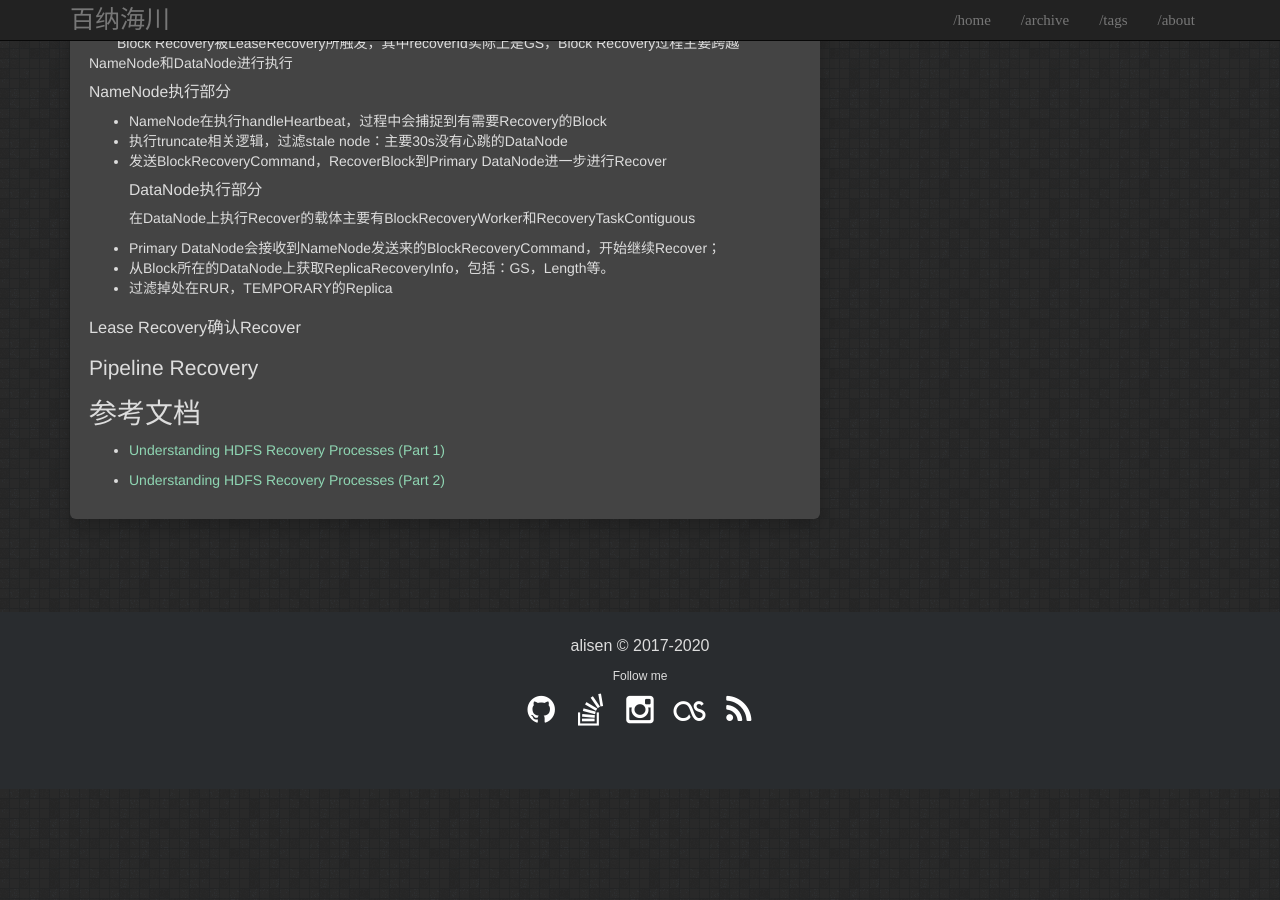
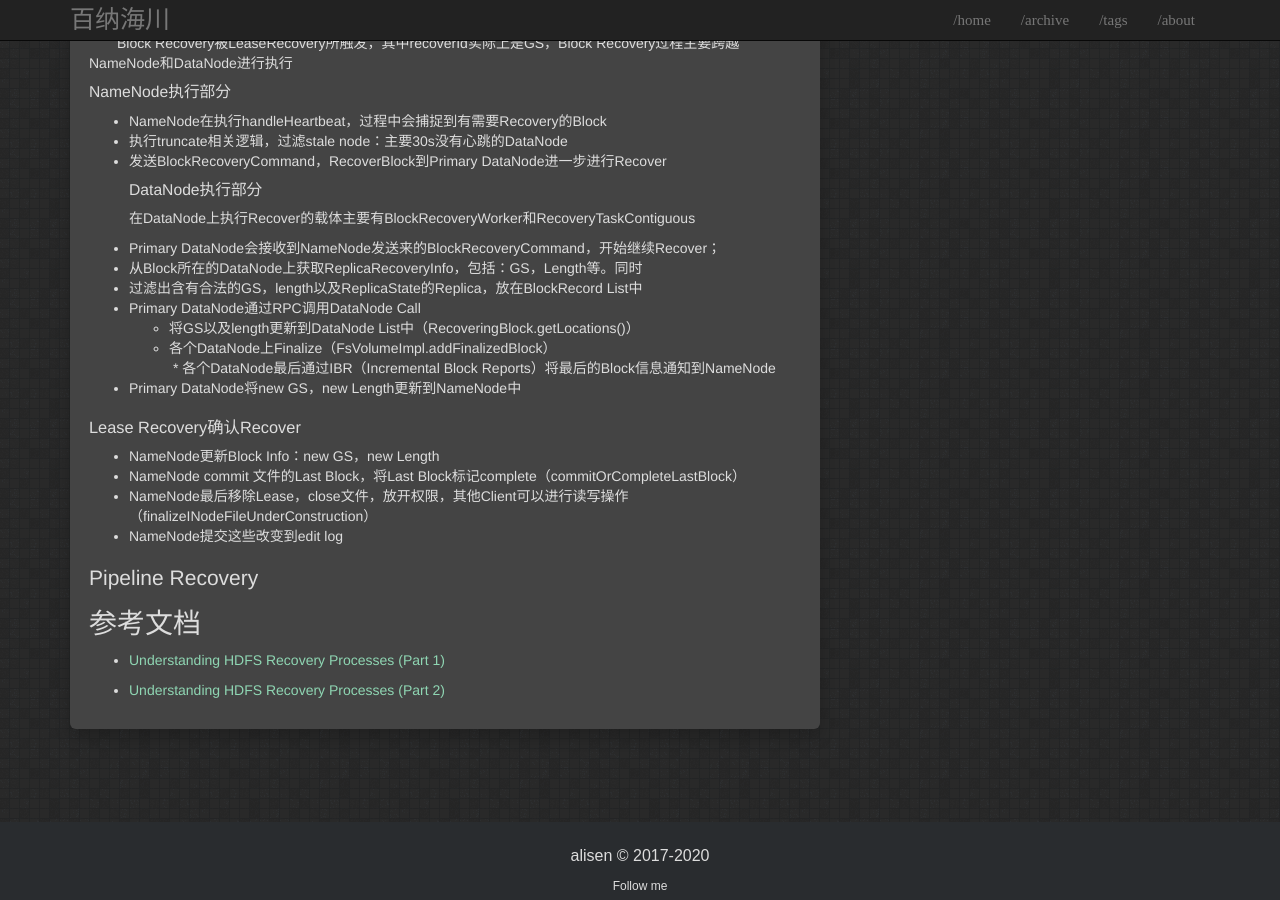
Before and after one commit to igithu/summary, a Jekyll site: the page built from _posts/2018-04-14-hdfs-recover.md, in a window 1280 px wide and 900 px high, scrolled down 5252 px. Built offline with Jekyll 4.4.1, drawn with Linux system fonts in a browser that asks for light colours; before the commit the page ends 6041 px from its top, so only the background shows below that.

Commit message:
Update 2018-04-14-hdfs-recover.md

```diff
--- a/_posts/2018-04-14-hdfs-recover.md
+++ b/_posts/2018-04-14-hdfs-recover.md
@@ -161,11 +161,19 @@ public void initializeBlockRecovery(BlockInfo blockInfo, long recoveryId,
 #### DataNode执行部分
 在DataNode上执行Recover的载体主要有BlockRecoveryWorker和RecoveryTaskContiguous
 * Primary DataNode会接收到NameNode发送来的BlockRecoveryCommand，开始继续Recover；
-* 从Block所在的DataNode上获取ReplicaRecoveryInfo，包括：GS，Length等。
-* 过滤掉处在RUR，TEMPORARY的Replica
-
+* 从Block所在的DataNode上获取ReplicaRecoveryInfo，包括：GS，Length等。同时
+* 过滤出含有合法的GS，length以及ReplicaState的Replica，放在BlockRecord List中
+* Primary DataNode通过RPC调用DataNode Call
+  * 将GS以及length更新到DataNode List中（RecoveringBlock.getLocations()）
+  * 各个DataNode上Finalize（FsVolumeImpl.addFinalizedBlock）
+  * 各个DataNode最后通过IBR（Incremental Block Reports）将最后的Block信息通知到NameNode
+* Primary DataNode将new GS，new Length更新到NameNode中
 
 ### Lease Recovery确认Recover
+* NameNode更新Block Info：new GS，new Length
+* NameNode commit 文件的Last Block，将Last Block标记complete（commitOrCompleteLastBlock）
+* NameNode最后移除Lease，close文件，放开权限，其他Client可以进行读写操作（finalizeINodeFileUnderConstruction）
+* NameNode提交这些改变到edit log
 
 
 
```
